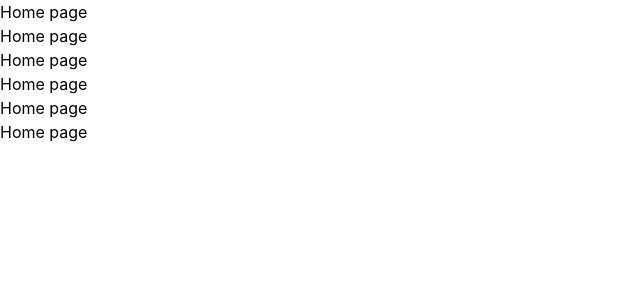
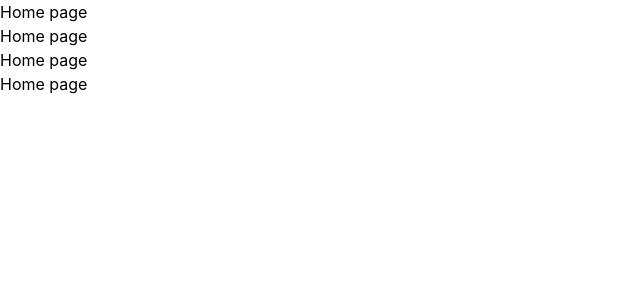
Before and after one commit to hiteshpanta/Chat_App, a React (Vite) app: page / in a window 1280 px wide. Shown: the top 300 px of the page, without its empty margins (0-640 px from the left). Built offline with nearby package versions, Linux system fonts and the light colour scheme.

Commit message:
Update App.tsx

```diff
--- a/src/App.tsx
+++ b/src/App.tsx
@@ -20,10 +20,7 @@ function App() {
 <h1>Home page</h1>
 
 
-        <h1>Home page</h1>
 
-
-<h1>Home page</h1>
 
       </div>
     </>
```
